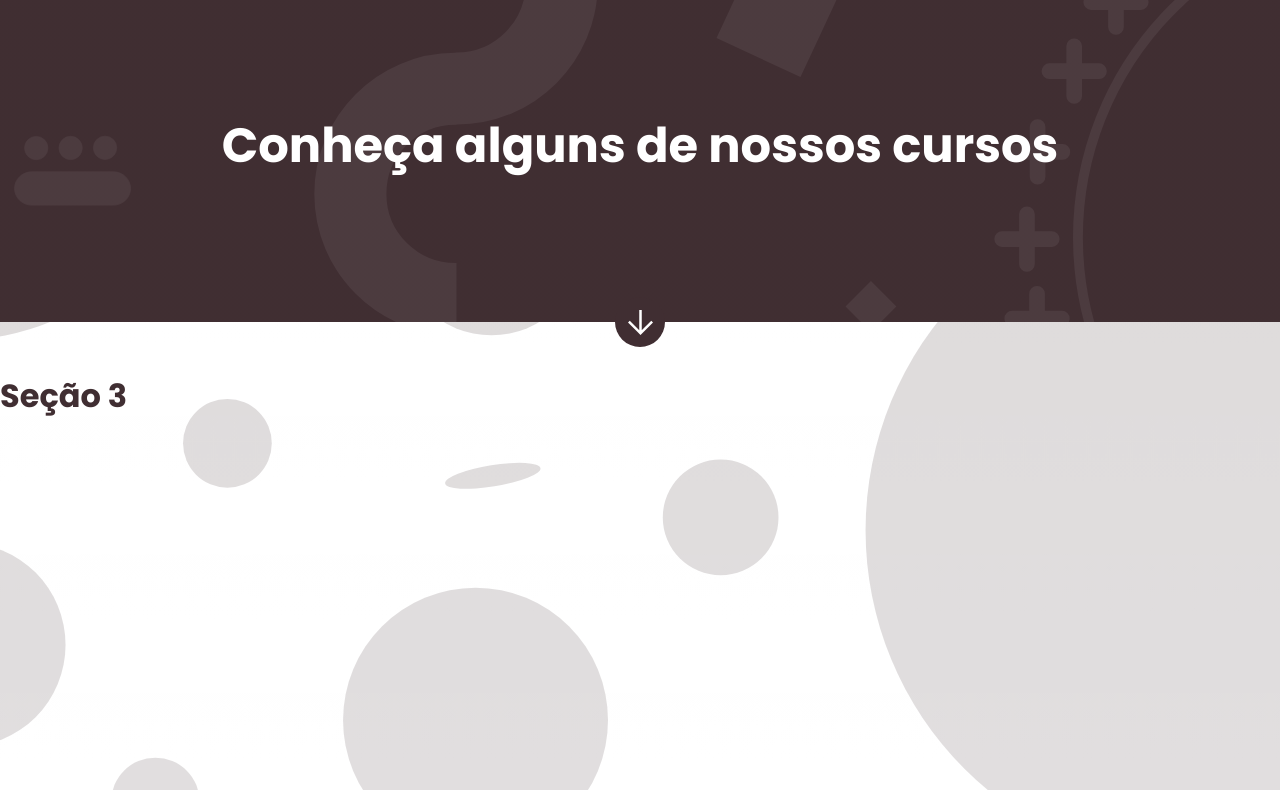
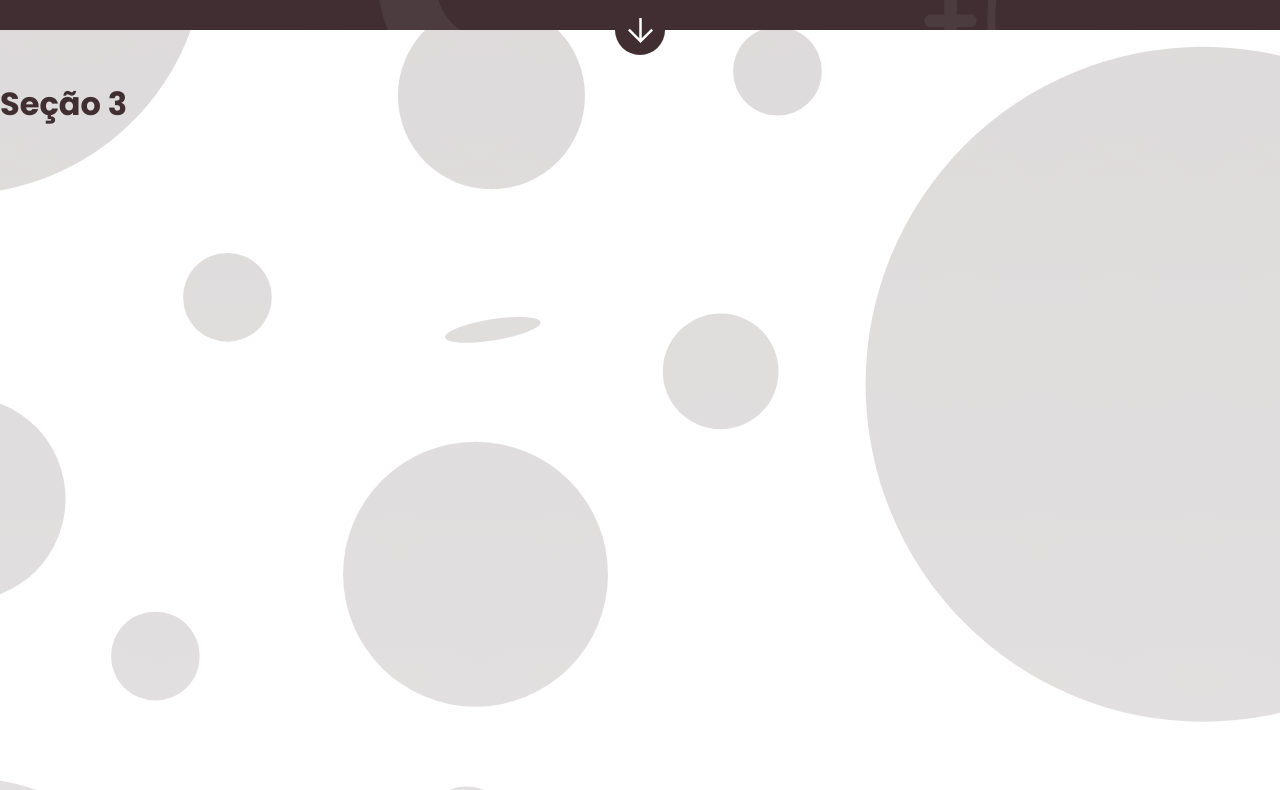
Before and after one commit to HynaellAlves/IPO_Orion, a Next.js app: page / in a window 1280 px wide. Shown: the part 1510-2300 px from the top of the page. Built offline with nearby package versions, Linux system fonts and the light colour scheme.

Commit message:
Ajustando alterações da seção expansível para que o efeito seja executado via tsx invés de usar classes CSS

```diff
--- a/src/app/page.module.css
+++ b/src/app/page.module.css
@@ -146,10 +146,6 @@
     gap: 50px;
     width: 100%;
   }
-
-  .contain_card_courses[data-show="false"] {
-    display: none;
-  }
 }
 
 #micro_section {
--- a/src/app/page.tsx
+++ b/src/app/page.tsx
@@ -14,7 +14,6 @@ import Confirm_button from "@/components/UI/buttons/confirm/Confirm_button";
 import Play_button from "@/components/UI/buttons/play_button/Play_button";
 
 export default function Home() {
-
   const [onCourses, setOnCourses] = useState<boolean>(false);
 
   return (
@@ -54,14 +53,20 @@ export default function Home() {
               />
               <Smartphone src="/medias/instagram_1.png" />
             </div>
+
+            {onCourses && (
+              <>
                 <Title
-              data-show={onCourses}
                   id={styles.title_media_courses}
                   class={styles.title_media_courses}
                 >
                   Conheça alguns de nossos cursos
                 </Title>
-            <div data-show={onCourses} className={styles.contain_card_courses}>
+
+                <div
+                  data-show={onCourses}
+                  className={styles.contain_card_courses}
+                >
                   <Courses_main
                     icon={"/icons/student_personal_icon.svg"}
                     title={"Informática Profissional"}
@@ -84,6 +89,8 @@ export default function Home() {
                     }
                   />
                 </div>
+              </>
+            )}
             <button
               onClick={() => setOnCourses((prev) => !prev)}
               className={styles.media_button_section}
```
Lines whose indentation alone changed are shown as unchanged.
